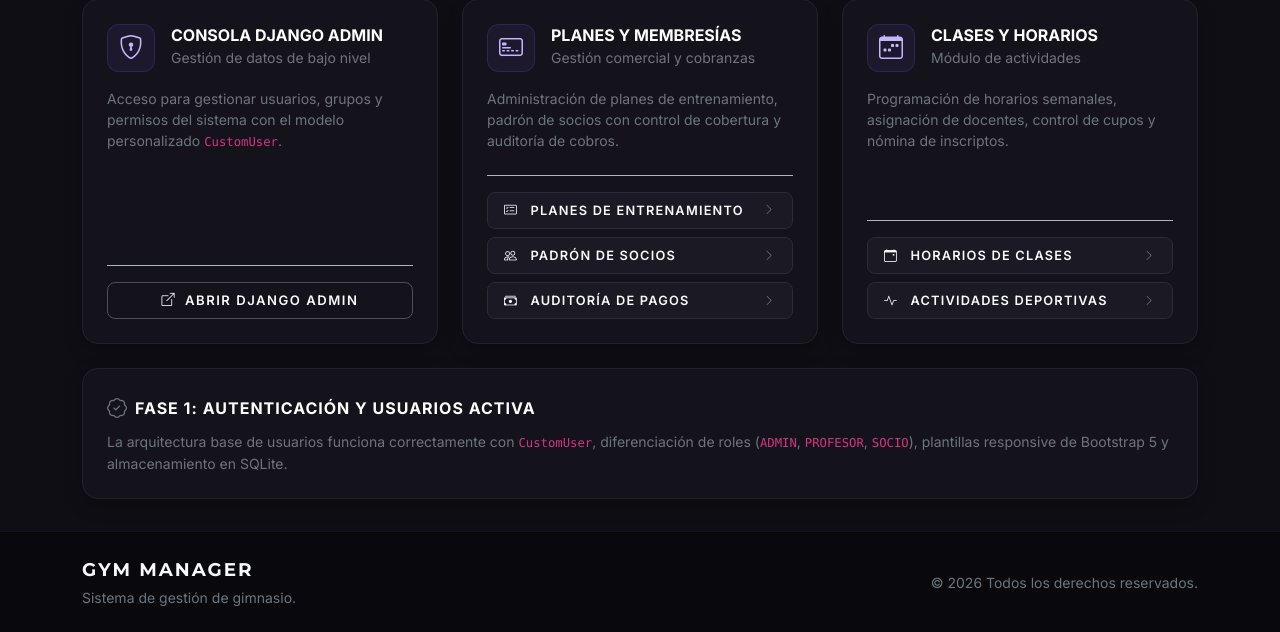
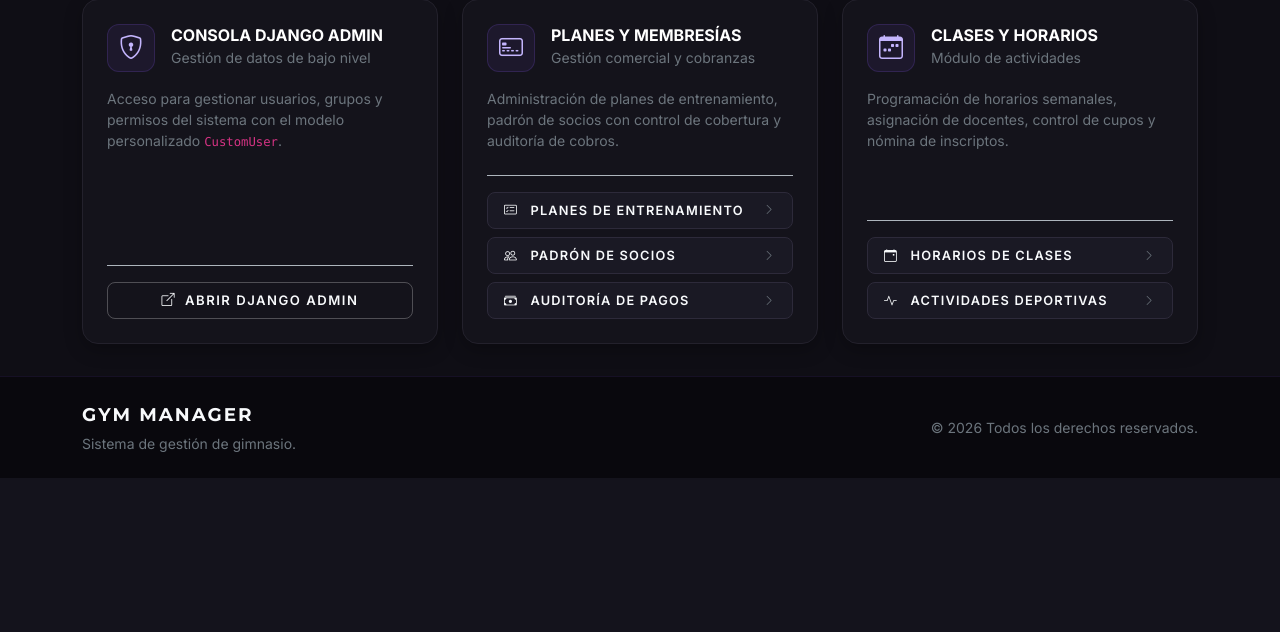
Before and after one commit to Marianoabizanda/Proyecto-Gym, a Django app: page /dashboard/ in a window 1280 px wide. Shown: the part 505-1137 px from the top of the page. After the commit the page ends 983 px from the top, so only its background shows below. Run offline with Django 5.2, Linux system fonts and the light colour scheme; the visitor is signed in with stand-in values (Sample User, id 1); data comes from the database, SQL or seed files in the repository; data that the repository does not hold is empty.

Commit message:
Eliminar bloque antiguo del dashboard

```diff
--- a/templates/accounts/dashboard.html
+++ b/templates/accounts/dashboard.html
@@ -382,21 +382,6 @@
         </div>
     </div>
     {% endif %}
-
-    <!-- Tarjeta de Estado del Proyecto (Arquitectura Base) -->
-    <div class="col-12">
-        <div class="gym-dash-card p-4">
-            <div class="d-flex align-items-center mb-2">
-                <i class="bi bi-patch-check text-secondary fs-5 me-2"></i>
-                <h5 class="fw-bold text-white mb-0 fs-6 text-uppercase tracking-wider">
-                    Fase 1: Autenticación y Usuarios Activa
-                </h5>
-            </div>
-            <p class="text-secondary small mb-0">
-                La arquitectura base de usuarios funciona correctamente con <code>CustomUser</code>, diferenciación de roles (<code>ADMIN</code>, <code>PROFESOR</code>, <code>SOCIO</code>), plantillas responsive de Bootstrap 5 y almacenamiento en SQLite.
-            </p>
-        </div>
-    </div>
 </div>
 {% endblock %}
 
```
